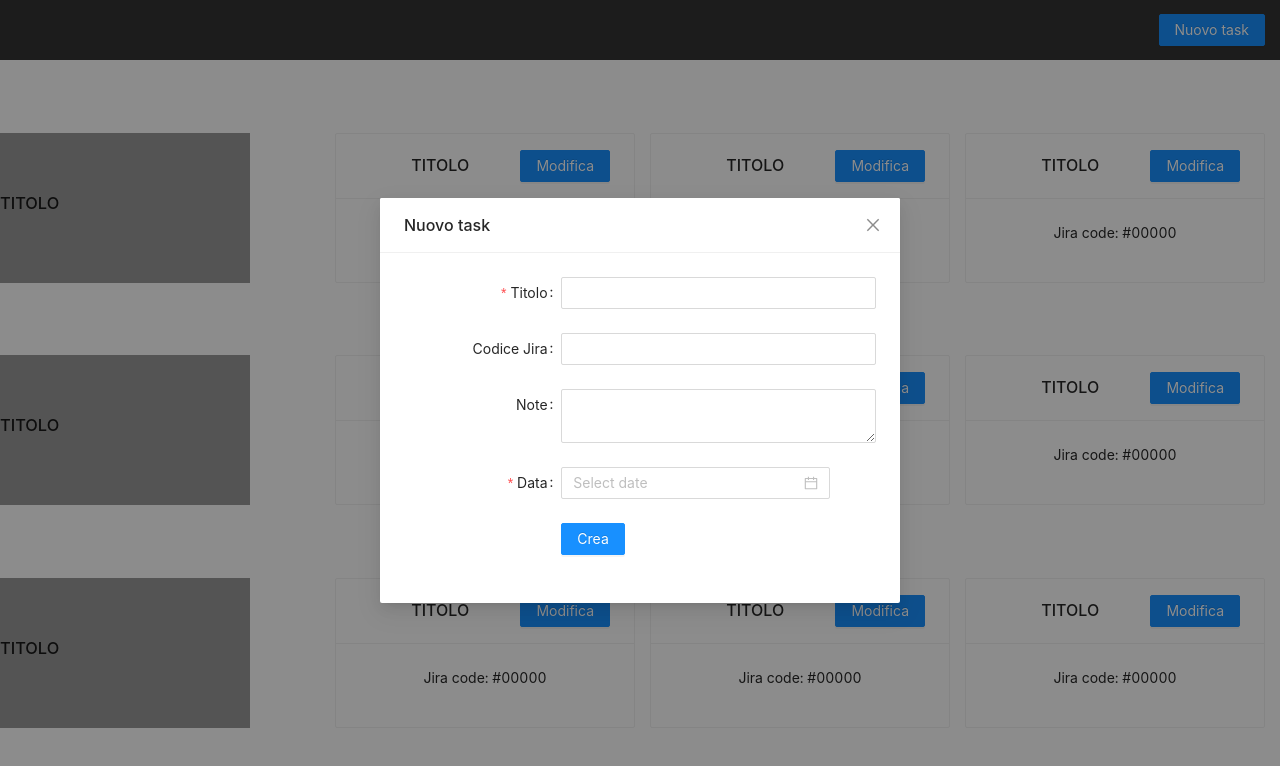
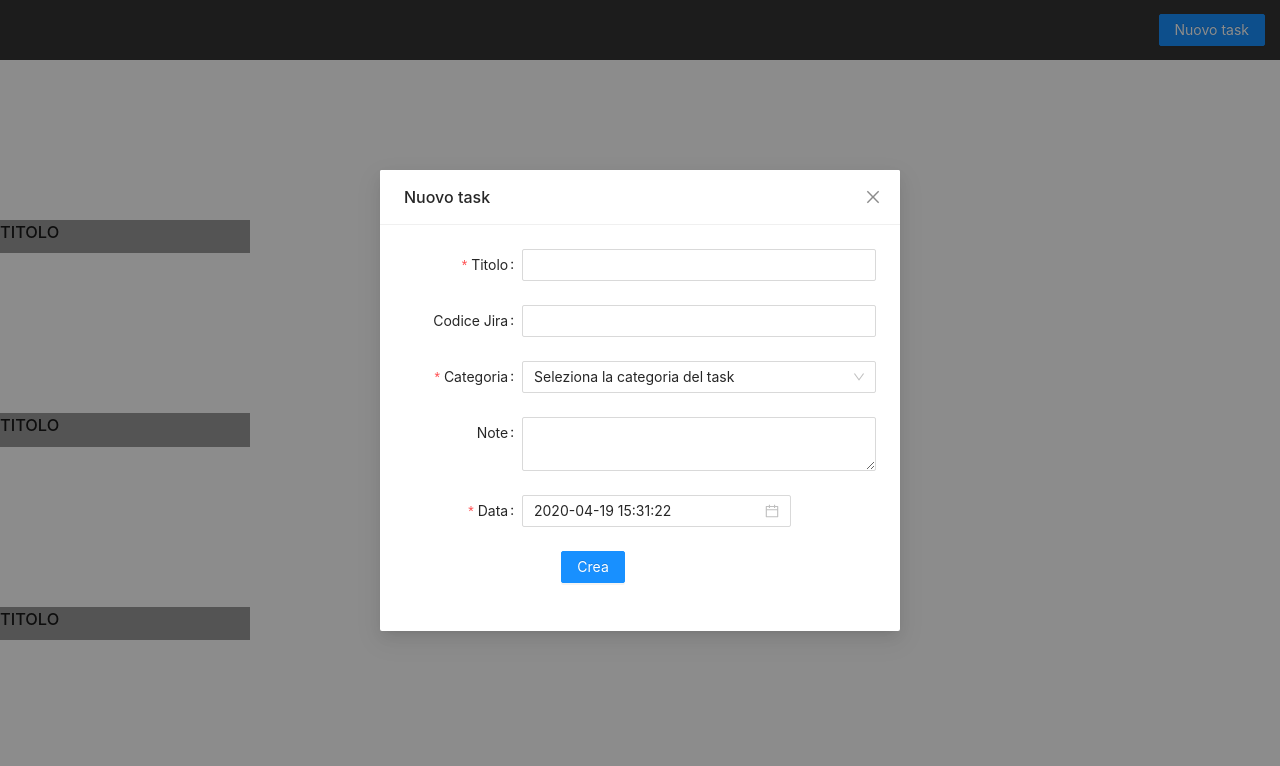
Before and after one commit to Lelluz/devs-todo, a React (Create React App) app in the folder client/: page / in a window 1280 px wide. Both pictures are taken after a click on the button "Nuovo task". Shown: the top 766 px of the page. Built offline with nearby package versions, Linux system fonts and the light colour scheme.

Commit message:
TaskGroup & NewTaskForm fix

```diff
--- a/client/src/components/NewTaskForm.js
+++ b/client/src/components/NewTaskForm.js
@@ -1,22 +1,39 @@
 import React from 'react'
-import { Form, Input, DatePicker, Button } from 'antd'
+import { Form, Input, Select, DatePicker, Button } from 'antd'
+import moment from 'moment'
+import axios from 'axios'
 import '../styles/NewTaskForm.scss'
 
+const { Option } = Select;
+
 const layout = {
-  labelCol: { span: 8 },
-  wrapperCol: { span: 16 },
+  labelCol: { span: 6 },
+  wrapperCol: { span: 18 },
 };
 
 const validateMessages = {
   required: '${label} is required!'
 };
 
-const NewTaskForm = () => {
+function NewTaskForm () {
+
   const onFinish = values => {
-    console.log(values);
+    console.log(values)
+
+    axios({
+      url: 'http://localhost:3000/api/saveNewTask',
+      method: 'POST',
+      data: values
+    })
+      .then(() => {
+        console.log('I dati sono stati inviati al server');
+      })
+      .catch(() => {
+        console.log('Internal server error');
+      })
   };
 
-  const onChange = (value, dateString) => {
+  const onChangeDate = (value, dateString) => {
     console.log('Selected Time: ', value);
     console.log('Formatted Selected Time: ', dateString);
   }
@@ -26,18 +43,24 @@ const NewTaskForm = () => {
   }
 
   return (
-    <Form {...layout} name="nest-messages" onFinish={onFinish} validateMessages={validateMessages}>
-      <Form.Item name={['task', 'title']} label="Titolo" rules={[{ required: true }]}>
+    <Form {...layout} name="nest-messages" onFinish={onFinish} validateMessages={validateMessages} initialValues={{ date: moment() }}>
+      <Form.Item name='title' label="Titolo" rules={[{ required: true }]}>
         <Input />
       </Form.Item>
-      <Form.Item name={['task', 'jiraCode']} label="Codice Jira">
+      <Form.Item name='jiraCode' label="Codice Jira">
         <Input />
       </Form.Item>
-      <Form.Item name={['task', 'notes']} label="Note">
+      <Form.Item name='categoryId' label="Categoria" rules={[{ required: true }]}>
+        <Select defaultValue="Seleziona la categoria del task">
+          <Option value="1">Zhejiang</Option>
+          <Option value="2">Jiangsu</Option>
+        </Select>
+      </Form.Item>
+      <Form.Item name='notes' label="Note">
         <Input.TextArea />
       </Form.Item>
-      <Form.Item name={['task', 'date']} label="Data" rules={[{ required: true }]}>
-        <DatePicker showTime onChange={onChange} onOk={onOk} />
+      <Form.Item name='date' label="Data" rules={[{ required: true }]}>
+        <DatePicker showTime onChange={onChangeDate} onOk={onOk} />
       </Form.Item>
       <Form.Item wrapperCol={{ ...layout.wrapperCol, offset: 8 }}>
         <Button type="primary" htmlType="submit">
--- a/client/src/components/TaskGroup.js
+++ b/client/src/components/TaskGroup.js
@@ -2,17 +2,25 @@ import React from 'react'
 import Task from './Task'
 import '../styles/TaskGroup.scss'
 
-const TaskGroup = () => (
-  <div className="task-group">
-    <div className="title">
-      <h3>TITOLO</h3>
+function TaskGroup () {
+
+  const displayCategories = (categories) => {
+
+    if (!categories.length) return null
+
+    return categories.map((category, index) => (
+      <Task key={index} title={category.title}></Task>
+    ))
+  }
+
+  return(
+    <div className="task-group">
+      <div className="title">
+        <h3>TITOLO</h3>
+      </div>
+      <div className="content">{ }</div>
     </div>
-    <div className="content">
-      <Task></Task>
-      <Task></Task>
-      <Task></Task>
-    </div>
-  </div>
-);
+  )
+}
 
 export default TaskGroup
```
Also changed, not shown: 1 other file (tests, documents, lock files or other folders).
